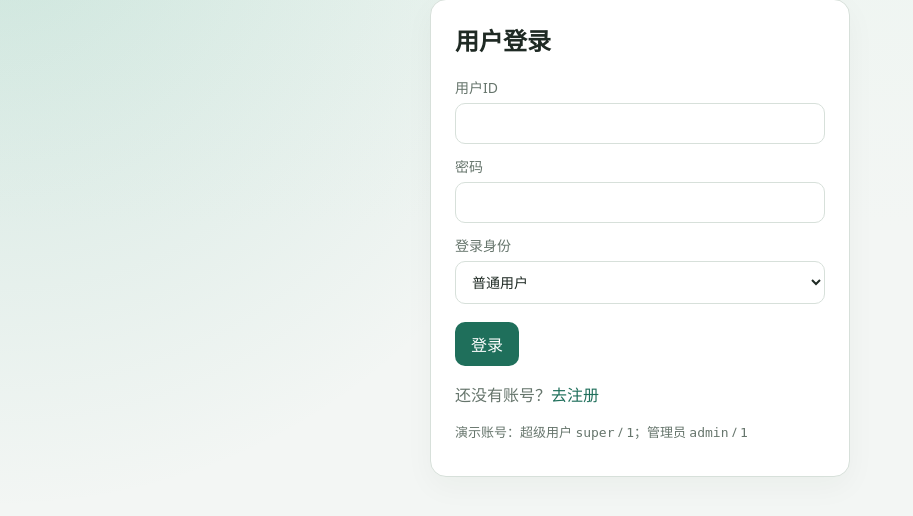
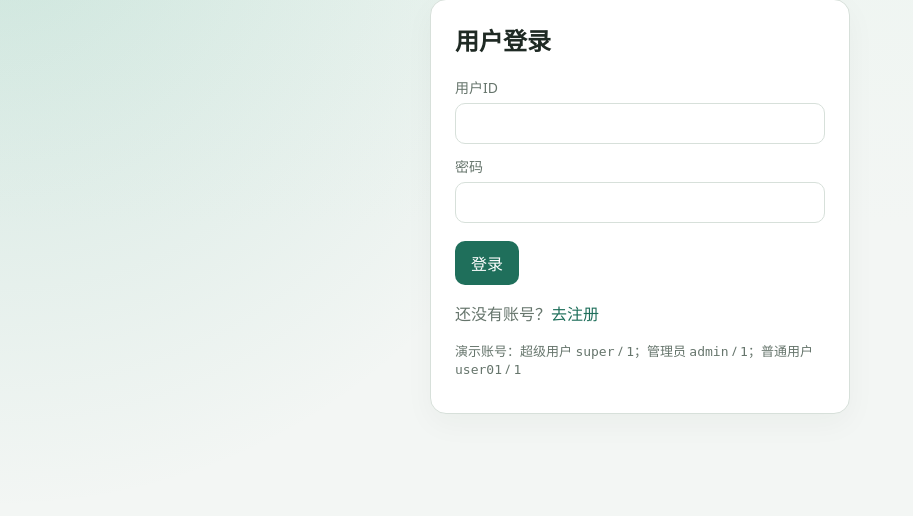
Before and after one commit to zhuwenzhang/little-work-for-development, a Django app: page /login/ in a window 1280 px wide. Shown: the part 94-610 px from the top of the page, without its empty margins (0-913 px from the left). Run offline with Django 5.2, Linux system fonts and the light colour scheme.

Commit message:
20260810-03

```diff
--- a/accounts/views.py
+++ b/accounts/views.py
@@ -61,20 +61,13 @@ def login_view(request):
             return redirect("cms:admin_home")
         return redirect("cms:home")
 
-    context = {
-        "form": {"user_id": "", "password": "", "login_role": "1"},
-    }
+    context = {"form": {"user_id": "", "password": ""}}
     if request.method == "GET":
         return render(request, "accounts/login.html", context)
 
     user_id = (request.POST.get("user_id") or "").strip()
     password = (request.POST.get("password") or "").strip()
-    login_role = (request.POST.get("login_role") or "1").strip()
-    context["form"] = {
-        "user_id": user_id,
-        "password": password,
-        "login_role": login_role,
-    }
+    context["form"] = {"user_id": user_id, "password": password}
 
     if not user_id or not password:
         context["error"] = "请输入用户ID和密码"
@@ -95,16 +88,7 @@ def login_view(request):
         context["error"] = "该账号已停用，无法登录"
         return render(request, "accounts/login.html", context)
 
-    # 登录界面选择角色，需与库中用户类型匹配
-    if login_role == "1":
-        if user.user_type != UserApp.USER_TYPE_NORMAL:
-            context["error"] = "该账号不是普通用户，请选择管理员登录"
-            return render(request, "accounts/login.html", context)
-    else:
-        if user.user_type not in (UserApp.USER_TYPE_ADMIN, UserApp.USER_TYPE_SUPER):
-            context["error"] = "该账号不是管理员，请选择普通用户登录"
-            return render(request, "accounts/login.html", context)
-
+    # 按数据库中的用户类型跳转对应界面
     login_user(request, user)
     if user.is_admin_side:
         return redirect("cms:admin_home")
--- a/templates/accounts/login.html
+++ b/templates/accounts/login.html
@@ -12,16 +12,10 @@
     <label>密码
       <input type="text" name="password" maxlength="30" value="{{ form.password }}" required>
     </label>
-    <label>登录身份
-      <select name="login_role">
-        <option value="1" {% if form.login_role == "1" %}selected{% endif %}>普通用户</option>
-        <option value="0" {% if form.login_role == "0" %}selected{% endif %}>管理员</option>
-      </select>
-    </label>
     <button type="submit">登录</button>
   </form>
   <p class="muted">还没有账号？<a href="{% url 'accounts:register' %}">去注册</a></p>
-  <p class="hint">演示账号：超级用户 <code>super</code> / <code>1</code>；管理员 <code>admin</code> / <code>1</code></p>
+  <p class="hint">演示账号：超级用户 <code>super</code> / <code>1</code>；管理员 <code>admin</code> / <code>1</code>；普通用户 <code>user01</code> / <code>1</code></p>
 </section>
 {% if error %}
 <script>alert("{{ error|escapejs }}");</script>
--- a/修改日志.txt
+++ b/修改日志.txt
@@ -3,3 +3,4 @@
 3.新增加了一个停止功能stop.bat
 4.用户管理界面不要显示密码，同时在后面操作新增加一个功能是初始化密码（初始化的密码是123456）
 5.“2秒钟自动跳转到登录界面”，“2秒钟自动跳转到注册界面”这个改成0.5秒
+6.登录的界面不要用户选普通用户和管理员用户，去数据库里面找用户类型，然后给他弹对应的界面
```
